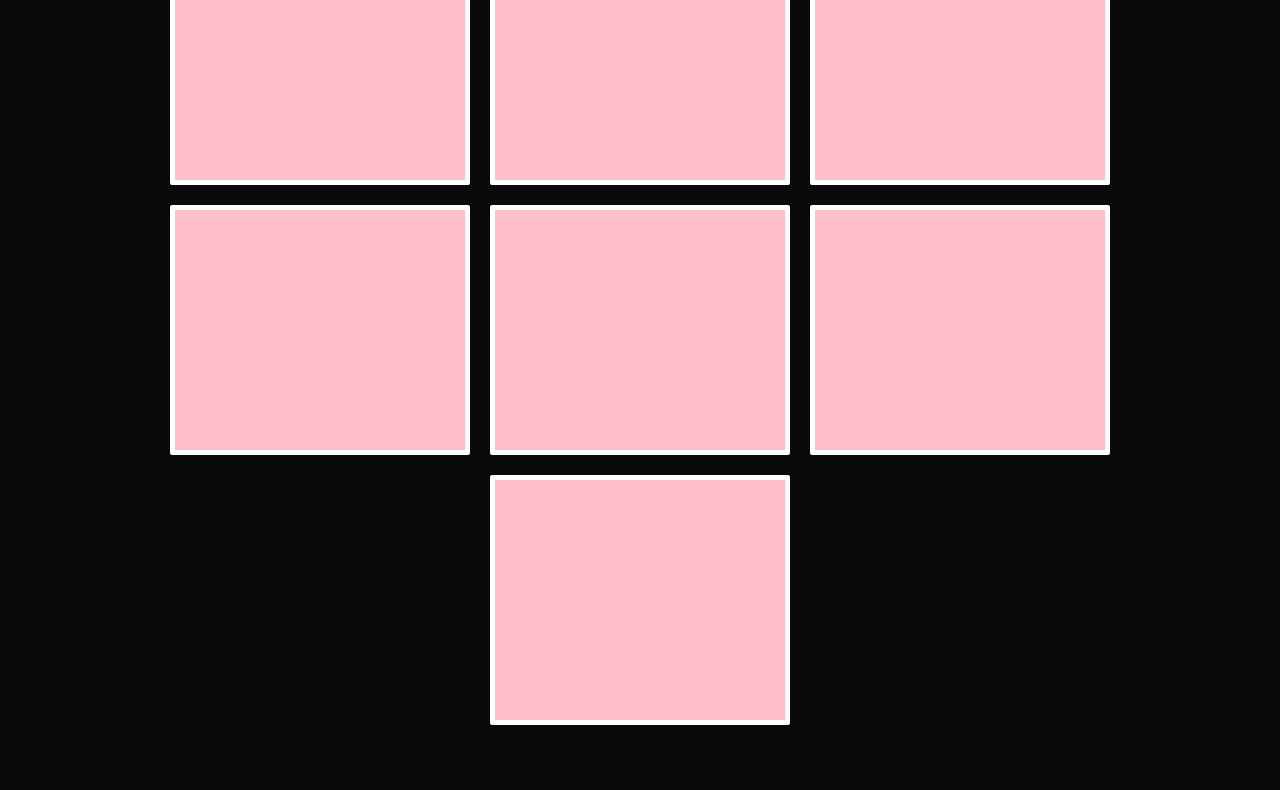
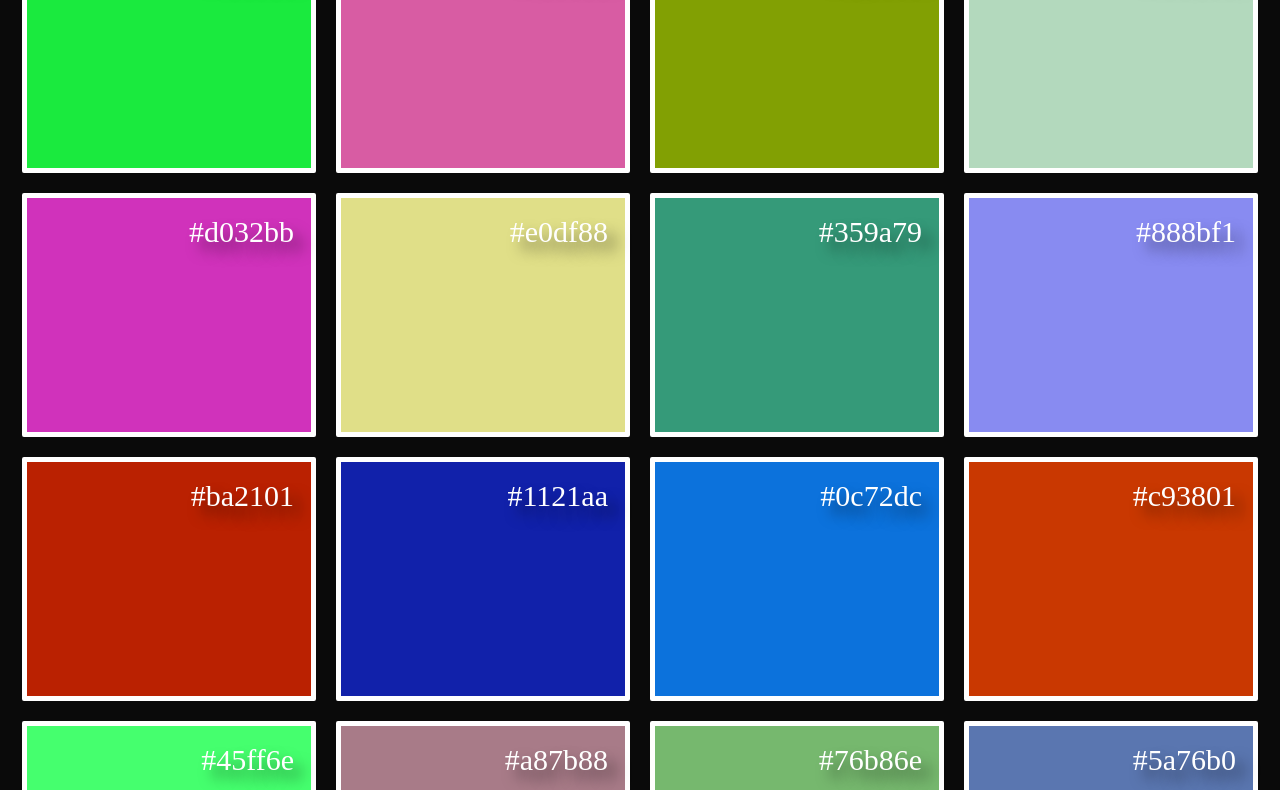
Before and after one commit to aam214/Color-Picker, a plain HTML site: page index.html in a window 1280 px wide. Shown: the part 572-1362 px from the top of the page. Before the commit the page ends 1315 px from the top, so only its background shows below. Drawn offline with Linux system fonts and the light colour scheme.

Commit message:
In the JS increased the index to less than 20. Fixed typo in the querySelectorAll from "color-number" to ".color-number". Took out the invoke of randomCode( );. Added a forEach method for allColorNumbers to show the backgroundColor and innerText. of the newCode. In the CSS file edited the font and text-shadow. Increased the padding of the color boxes.

```diff
--- a/index.js
+++ b/index.js
@@ -1,20 +1,25 @@
 document.addEventListener("DOMContentLoaded", () => {
 
-  const mainContent = document.querySelector(".main-content");
+const mainContent = document.querySelector(".main-content");
 
-for (let index = 0; index < 10; index++) {
+for (let index = 0; index < 20; index++) {
   const colorNumber = document.createElement("div");
   colorNumber.classList.add("color-number");
   mainContent.appendChild(colorNumber);
 }
 
-const allColorNumbers = document.querySelectorAll("color-number");
-console.log(colorNumberBoxes);
+const allColorNumbers = document.querySelectorAll(".color-number");
+//console.log(allColorNumbers);
+showColors();
 
 function showColors() {
-
+allColorNumbers.forEach((colorNumber) => {
+const newCode = randomCode();
+colorNumber.style.backgroundColor ="#" + newCode;
+colorNumber.innerText = "#" + newCode;
+console.log(newCode);
+});
 }
-randomCode();
 
 function randomCode() {
   const characters = "0123456789abcdef";
@@ -24,6 +29,8 @@ function randomCode() {
   const randomNumber = Math.floor(Math.random() * characters.length);
 
   randomColor += characters.substring(randomNumber, randomNumber +1);
-   console.log(randomColor);
-  }}
+   //console.log(randomColor);
+  }
+  return randomColor;
+}
 });
--- a/style.css
+++ b/style.css
@@ -1,12 +1,12 @@
 body{
   background-color: rgb(10, 10, 10);
-    font-family: "Righteous", sans-serif;
-    font-weight: 400;
-    font-style: normal;
   }
 h1{
   color: rgba(63, 55, 131, 0.863);
   line-height: 1.5;
+  font-family: "Righteous", sans-serif;
+  font-weight: 400;
+  font-style: normal;
   font-size: 80px;
   letter-spacing: 4px;
   text-align: center;
@@ -21,10 +21,10 @@ h1{
   border-radius: 2px;
   width: 250px;
   color: white;
-  text-shadow: 2px 2px 4px rgb(0, 0, 0, 0.5);
+  text-shadow: 10px 10px 14px rgb(0, 0, 0, 0.5);
   text-align: end;
   border: 5px solid white;
-  padding: 20px;
+  padding: 17px;
   font-size: 30px;
   height: 200px;
   margin: 10px;
```
